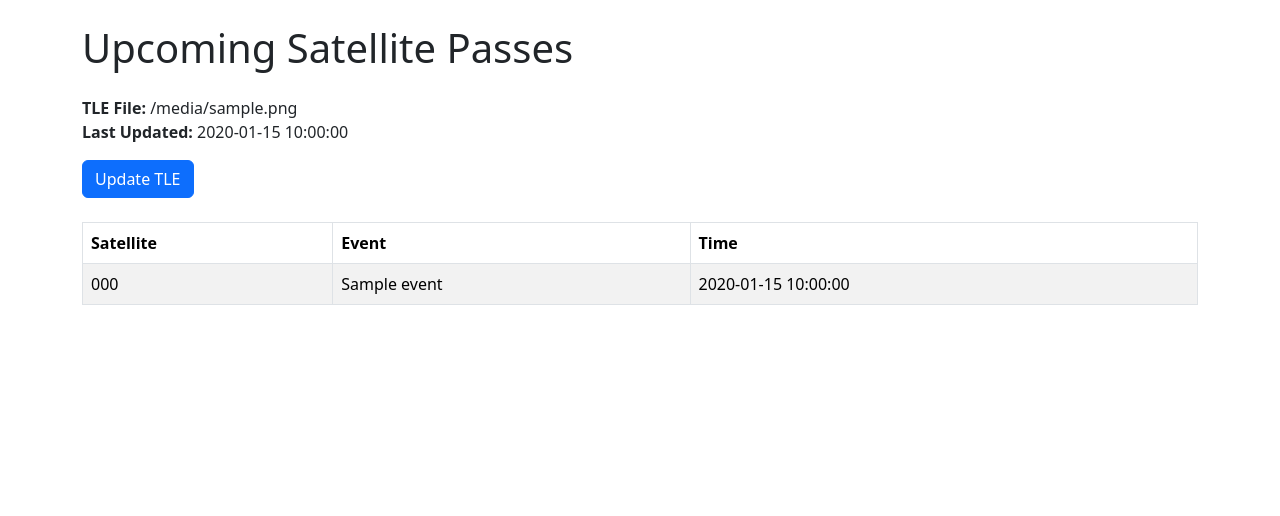
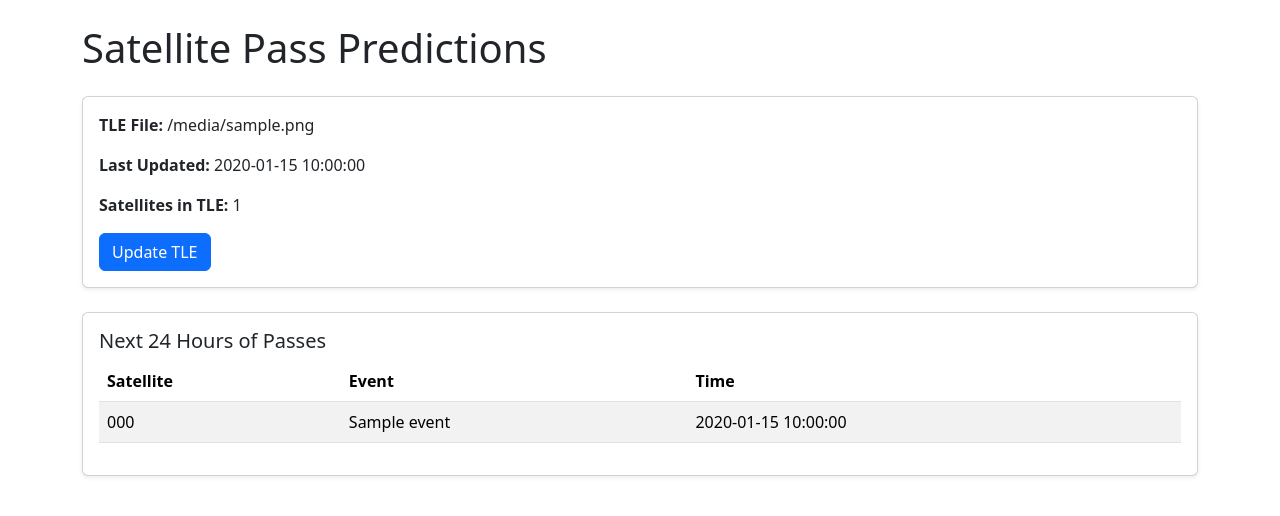
Before and after one commit to Mraanderson/sstv-groundstation, a Flask app: template app/features/passes/templates/passes/passes.html in a window 1280 px wide. Shown: the part 56-572 px from the top of the page. Run offline with Flask 3, Linux system fonts and the light colour scheme; the template is opened without the code that fills it: most values are stand-ins (such as "Sample title", 1, 10 or a date in 2020).

Commit message:
Update passes.html

```diff
--- a/app/features/passes/templates/passes/passes.html
+++ b/app/features/passes/templates/passes/passes.html
@@ -1,24 +1,30 @@
 {% extends "base.html" %}
 {% block title %}Satellite Passes{% endblock %}
+{% block content %}
+<h1 class="mb-4">Satellite Pass Predictions</h1>
 
-{% block content %}
-<h1 class="mb-4">Upcoming Satellite Passes</h1>
+<div class="card shadow-sm mb-4">
+  <div class="card-body">
+    {% if tle_info %}
+      <p><strong>TLE File:</strong> {{ tle_info.filename }}</p>
+      <p><strong>Last Updated:</strong> {{ tle_info.last_updated }}</p>
+      <p><strong>Satellites in TLE:</strong> {{ satellites|length }}</p>
+    {% else %}
+      <p class="text-warning">No TLE data found.</p>
+    {% endif %}
+    <a href="{{ url_for('passes.update_tle') }}" class="btn btn-primary">Update TLE</a>
+  </div>
+</div>
 
 {% if error %}
   <div class="alert alert-warning">{{ error }}</div>
 {% endif %}
 
-{% if tle_info %}
-  <div class="mb-3">
-    <strong>TLE File:</strong> {{ tle_info.filename }}<br>
-    <strong>Last Updated:</strong> {{ tle_info.last_updated }}
-  </div>
-{% endif %}
-
-<a href="{{ url_for('passes.update_tle') }}" class="btn btn-primary mb-4">Update TLE</a>
-
 {% if passes %}
-  <table class="table table-bordered table-striped">
+  <div class="card shadow-sm">
+    <div class="card-body">
+      <h5>Next 24 Hours of Passes</h5>
+      <table class="table table-striped">
         <thead>
           <tr>
             <th>Satellite</th>
@@ -31,12 +37,14 @@
             <tr>
               <td>{{ p.satellite }}</td>
               <td>{{ p.event }}</td>
-          <td>{{ p.time.strftime('%Y-%m-%d %H:%M:%S') }}</td>
+              <td>{{ p.time.strftime("%Y-%m-%d %H:%M:%S") }}</td>
             </tr>
           {% endfor %}
         </tbody>
       </table>
-{% else %}
-  <p>No passes found for the next 24 hours.</p>
+    </div>
+  </div>
+{% elif tle_info and not error %}
+  <p>No passes found in the next 24 hours.</p>
 {% endif %}
 {% endblock %}
```
Lines whose indentation alone changed are shown as unchanged.
